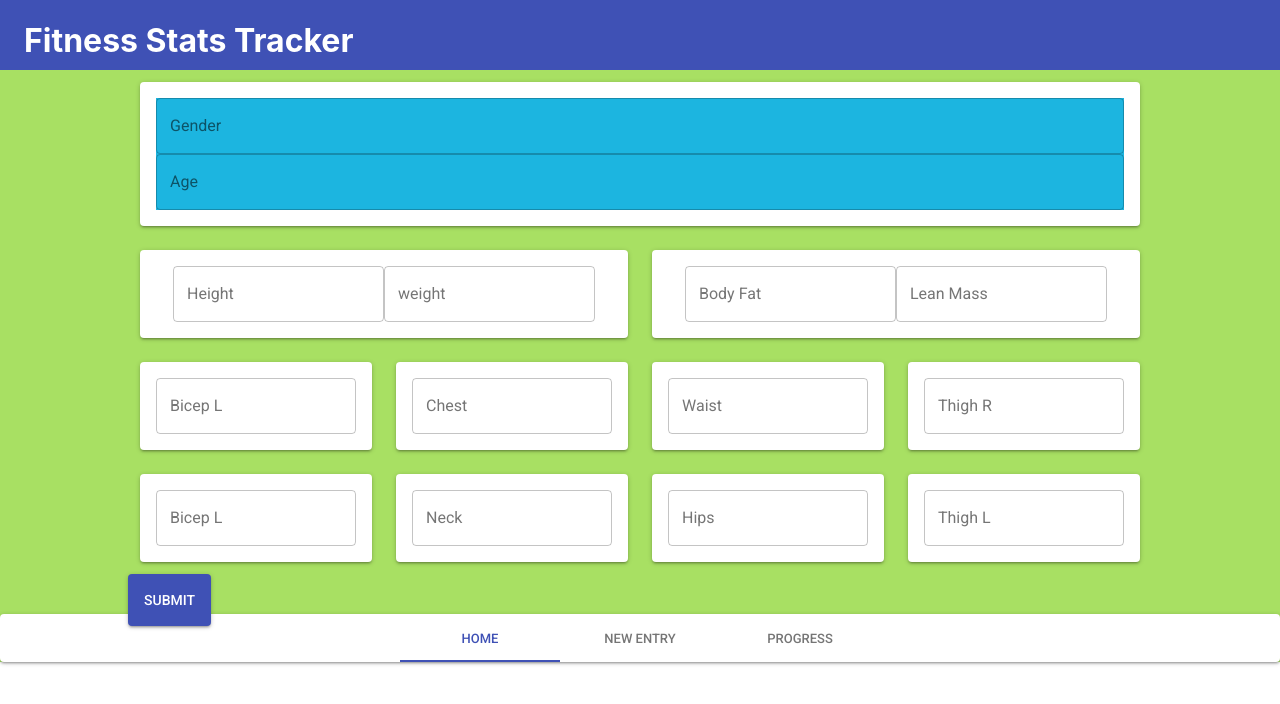
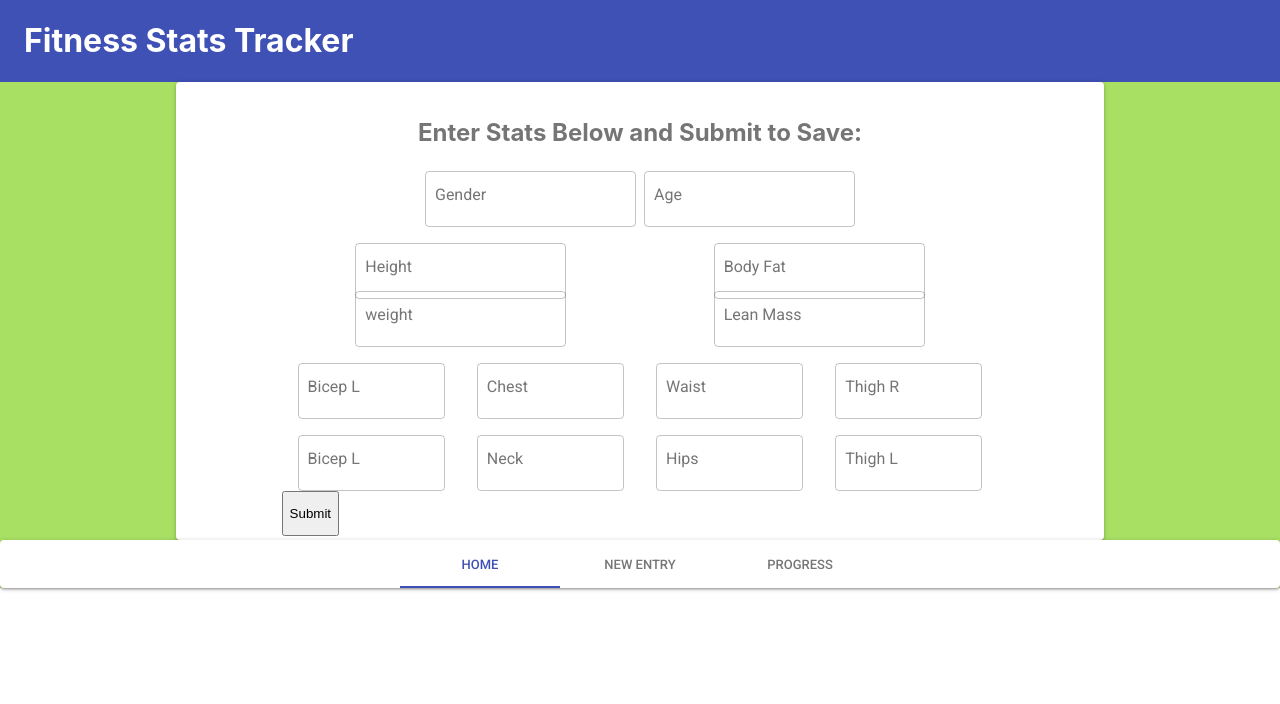
Before and after one commit to cynthiawilliamsa/fitnessstats, a React (Create React App) app: page /newentryform in a window 1280 px wide. Shown: the top 704 px of the page. Built offline with nearby package versions, Linux system fonts and the light colour scheme.

Commit message:
adding changes to capture state on form

```diff
--- a/public/index.html
+++ b/public/index.html
@@ -25,7 +25,7 @@
       work correctly both with client-side routing and a non-root public URL.
       Learn how to configure a non-root public URL by running `npm run build`.
     -->
-    <title>React App</title>
+    <title>Fitness Stats App</title>
   </head>
   <body>
     <noscript>
--- a/src/components/Footer.js
+++ b/src/components/Footer.js
@@ -30,10 +30,8 @@ class Footer extends Component {
         >
           {/* <Tab label="New Entries" /> */}
           <Tab label="Home" component={Link} to="/"/>
-          <Tab label="New Entry" component={Link} to="NewEntryForm"/>
-          <Tab label="Progress" component={Link} to="Progress"/>
-          {/* <Tab label="RHR" component={Link} to="RHR"/> */}
-          {/* <Tab label="Nutrition"/> */}
+          <Tab label="New Entry" component={Link} to="newentryform"/>
+          <Tab label="Progress" component={Link} to="progress"/>
         </Tabs>
       </Paper>
 
--- a/src/components/Main.js
+++ b/src/components/Main.js
@@ -8,8 +8,8 @@ import Progress from './Progress';
 const Main = () => (
     <Switch>
         <Route exact path="/" component={Landing}/>
-        <Route exact path="/NewEntryForm" component={NewEntryForm}/>
-        <Route exact path="/Progress" component={Progress}/>
+        <Route exact path="/newentryform" component={NewEntryForm}/>
+        <Route exact path="/progress" component={Progress}/>
     </Switch>
 );
 export default Main;
--- a/src/components/NewEntryForm.js
+++ b/src/components/NewEntryForm.js
@@ -4,10 +4,7 @@ import { withStyles } from '@material-ui/core/styles';
 import Paper from '@material-ui/core/Paper';
 import '../App.css';
 import TextField from "@material-ui/core/TextField";
-import FormLabel from "@material-ui/core/FormLabel";
-import FormGroup from "@material-ui/core/FormGroup";
 import Grid from "@material-ui/core/Grid";
-import FormControl from "@material-ui/core/FormControl"
 import Button from '@material-ui/core/Button';
 
 const styles = theme => ({
@@ -19,172 +16,187 @@ const styles = theme => ({
     padding: theme.spacing.unit * 2,
     textAlign: 'center',
     color: theme.palette.text.secondary,
+    width: "70%",
+    marginLeft: "auto",
+    marginRight: "auto",
 
   },
   textField: {
-    background:"#1CB5E0"
+    padding: '4px',
+    height: "40px"
+   }
+});
+
+class NewEntryForm extends Component {
+
+  state = {
+      gender: "",
+      age: "",
+      height: "",
+      weight: "",
+      bicepR: "",
+      bicepL: "",
+      chest: "",
+      neck: "",
+      waist: "",
+      hips: "",
+      thighR: "",
+      thighL: ""
+  }
+  handleGenderChange = (e) => {
+    console.log(e.target.value)
+    this.setState({gender: e.target.value});
+  }
+  handleAgeChange = (e) => {
+    console.log(e.target.value)
+    this.setState({age: e.target.value});
+  }
+  handleSubmit = (e) => {
+    console.log(this.state)
   }
 
+  render (){
 
-});
+  const {classes} = this.props
 
-function NewEntryForm(props) {
-  const { classes } = props;
-
-  return (
+   return(
     <div className={classes.root}>
+    <form >
+    <Paper className={classes.paper}>
+        <h2>Enter Stats Below and Submit to Save:</h2>
         <Grid container spacing={24} style={{width:"80%", marginLeft:"auto", marginRight:"auto"}}>
           <Grid item xs={12}>
-          <Paper className={classes.paper}>
-          <FormControl style={{display:"flex", flexDiretion: "Row"}}>
+              <TextField
+                onChange={this.handleGenderChange}
+                className={classes.textField}
+                label="Gender"
+                name="gender"
+                variant="outlined"
+                value={this.state.gender}
+              />
+              <TextField
+               onChange={this.handleAgeChange}
+                className={classes.textField}
+                label="Age"
+                name="age"
+                variant="outlined"
+                value={this.state.age}
+              />
+          </Grid>
+            <Grid item xs={12} sm={6}>
+              <TextField
+                className={classes.textField}
+                label="Height"
+                name="height"
+                variant="outlined"
+              />
+              <TextField
+                className={classes.textField}
+                label="weight"
+                name="weight"
+                variant="outlined"
+              />
+            </Grid>
+            <Grid item xs={12} sm={6}>
+              <TextField
+              className={classes.textField}
+              label="Body Fat"
+              name="bodyFat"
+              variant="outlined"
+              />
+              <TextField
+              className={classes.textField}
+              label="Lean Mass"
+              name="leanMass"
+              variant="outlined"
+              />
+            </Grid>
+            <Grid item xs={6} sm={3}>
 
               <TextField
               className={classes.textField}
-            label="Gender"
-            name="Gender"
+              label="Bicep L"
+              name="bicepL"
               variant="outlined"
-          //  value={this.state.gender
               />
+            </Grid>
+            <Grid item xs={6} sm={3}>
               <TextField
               className={classes.textField}
-          label="Age"
-           name="Age"
-          //  value={this.state.gender
+              label="Chest"
+              name="chest"
               variant="outlined"
               />
-           </FormControl>
-          </Paper>
             </Grid>
-        <Grid item xs={12} sm={6}>
-          <Paper className={classes.paper}>
+            <Grid item xs={6} sm={3}>
               <TextField
-          label="Height"
-           name="Height"
-          //  value={this.state.gender
+              className={classes.textField}
+              label="Waist"
+              name="waist"
               variant="outlined"
               />
+            </Grid>
+            <Grid item xs={6} sm={3}>
               <TextField
-          label="weight"
-           name="weight"
-           floatingLabelText="weight"
-          //  value={this.state.gender
+              className={classes.textField}
+              label="Thigh R"
+              name="thighR"
+
               variant="outlined"
               />
-          </Paper>
             </Grid>
-        <Grid item xs={12} sm={6}>
-          <Paper className={classes.paper}>
+            <Grid item xs={6} sm={3}>
               <TextField
-          label="Body Fat"
-           name="Body Fat"
-          //  value={this.state.gender
+              className={classes.textField}
+              label="Bicep L"
+              name="bicepL"
               variant="outlined"
               />
+            </Grid>
+            <Grid item xs={6} sm={3}>
               <TextField
-          label="Lean Mass"
-           name="Lean Mass"
-           floatingLabelText="Lean Mass"
-          //  value={this.state.gender
+              className={classes.textField}
+              label="Neck"
+              name="neck"
               variant="outlined"
               />
-          </Paper>
             </Grid>
             <Grid item xs={6} sm={3}>
-          <Paper className={classes.paper}>
               <TextField
-          label="Bicep L"
-          name="Bicep L"
-          //  value={this.state.gender
+              className={classes.textField}
+              label="Hips"
+              name="hips"
               variant="outlined"
               />
-          </Paper>
             </Grid>
             <Grid item xs={6} sm={3}>
-          <Paper className={classes.paper}>
               <TextField
-          label="Chest"
-           name="Chest"
-          //  value={this.state.gender
+              className={classes.textField}
+              label="Thigh L"
+              name="thighL"
               variant="outlined"
               />
-          </Paper>
             </Grid>
-        <Grid item xs={6} sm={3}>
-          <Paper className={classes.paper}>
-          <TextField
-          label="Waist"
-           name="Waist"
-           floatingLabelText="Waist"
-          //  value={this.state.gender
-          variant="outlined"
-          />
-          </Paper>
-        </Grid>
-        <Grid item xs={6} sm={3}>
-          <Paper className={classes.paper}>
-           <TextField
-           label="Thigh R"
-           name="Thigh R"
-          //  value={this.state.gender
-          variant="outlined"
-          />
-          </Paper>
-        </Grid>
-        <Grid item xs={6} sm={3}>
-          <Paper className={classes.paper}>
-          <TextField
-          label="Bicep L"
-           name="Bicep L"
-          //  value={this.state.gender
-          variant="outlined"
-          />
-          </Paper>
-        </Grid>
-        <Grid item xs={6} sm={3}>
-          <Paper className={classes.paper}>
-          <TextField
-          label="Neck"
-           name="Neck"
-          //  value={this.state.gender
-          variant="outlined"
-          />
-          </Paper>
-        </Grid>
-        <Grid item xs={6} sm={3}>
-          <Paper className={classes.paper}>
-          <TextField
-          label="Hips"
-           name="Hips"
-          //  value={this.state.gender
-          variant="outlined"
-          />
-          </Paper>
-        </Grid>
-        <Grid item xs={6} sm={3}>
-          <Paper className={classes.paper}>
-          <TextField
-          label="Thigh L"
-           name="Thigh L"
-          //  value={this.state.gender
-          variant="outlined"
-          />
-          </Paper>
-        </Grid>
-        <Button
+          <button
             style={{paddingTop:"1em", paddingBottom:"1em" }}
             size="medium"
             color="primary"
             variant="contained"
-    >Submit</Button>
-
+            value="Submit"
+            onSubmit={this.handleSubmit()}
+            >Submit
+          </button>
       </Grid>
+    </Paper>
+    </form>
   </div>
-
   );
+  };
   }
 
 NewEntryForm.propTypes = {
   classes: PropTypes.object.isRequired,
 };
+console.log()
 
 export default withStyles(styles)(NewEntryForm);
```
Lines whose indentation alone changed are shown as unchanged.
